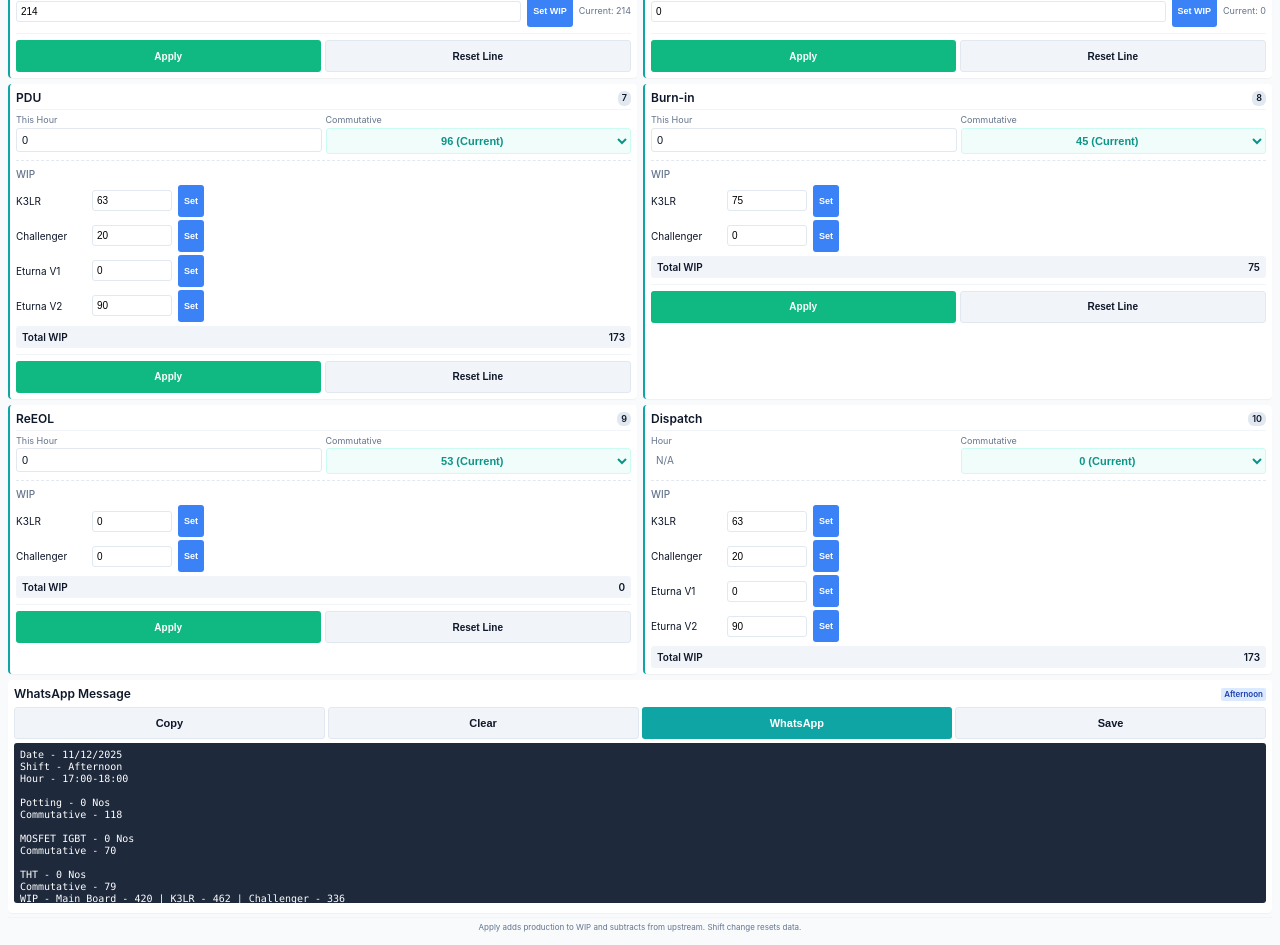
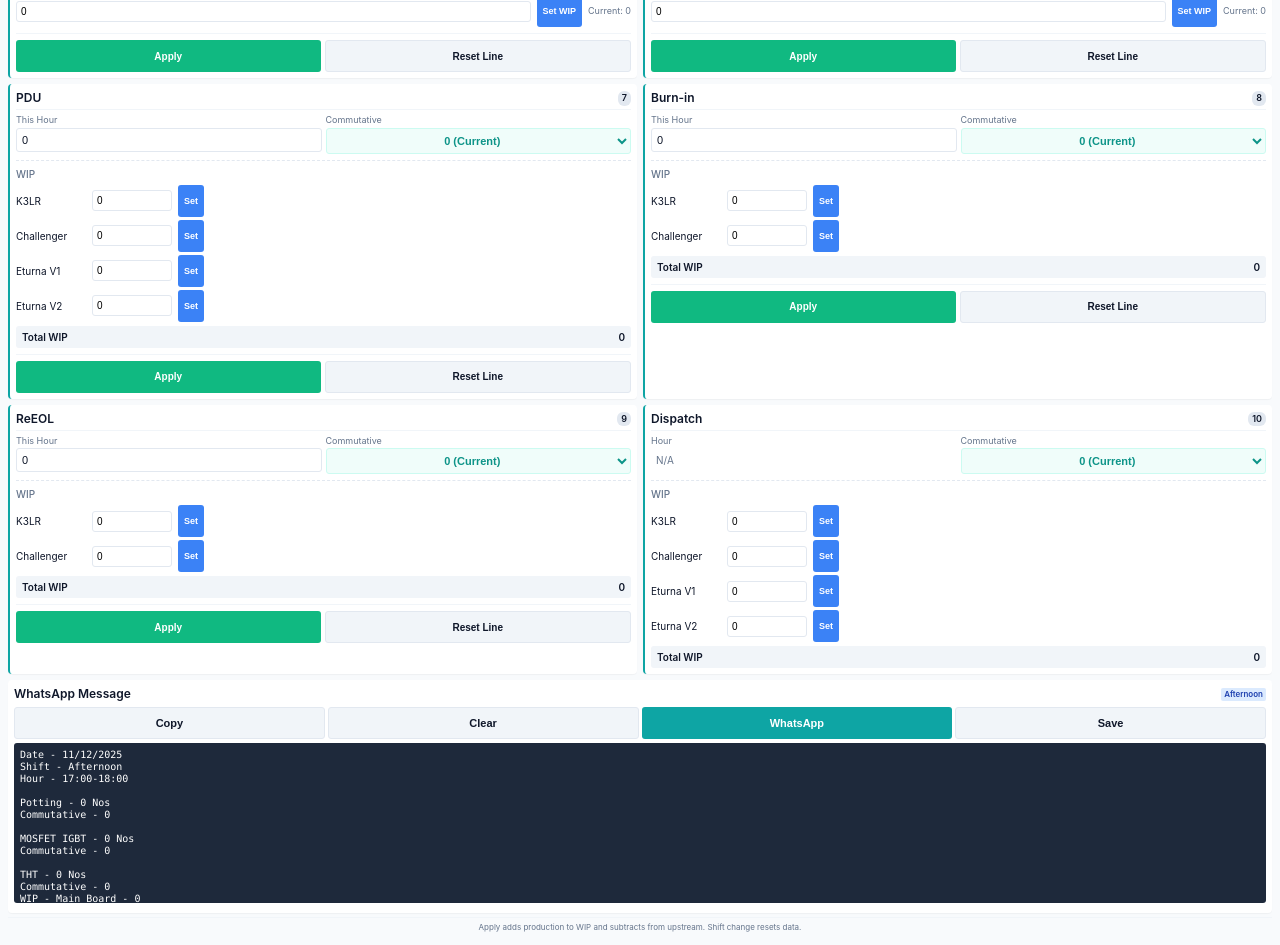
Before and after one commit to pramodthorat7/HourlyUpdate, a plain HTML site: page index.html in a window 1280 px wide. Shown: the part 840-1785 px from the top of the page. Drawn offline with Linux system fonts and the light colour scheme.

Commit message:
Add files via upload

```diff
--- a/index.html
+++ b/index.html
@@ -659,17 +659,18 @@
 
         // Initial state - with sample data for testing
         const initialState = {
-            "Potting": { hourCount: 0, commutativeAuto: 118, wip: 368 },
-            "MOSFET IGBT": { hourCount: 0, commutativeAuto: 70, wip: 28 },
-            "THT": { hourCount: 0, commutativeAuto: 79, modelWip: { mainboard: 420, k3lr: 462, challenger: 336 } },
-            "Conformal Coating": { hourCount: 0, commutativeAuto: 92, modelWip: { mainboard: 420, k3lr: 462, challenger: 336 } },
-            "Pre-housing": { hourCount: 0, commutativeAuto: 76, wip: 214 },
-            "Calibration": { hourCount: 0, commutativeAuto: 28, wip: 0 },
-            "PDU": { hourCount: 0, commutativeAuto: 96, modelWip: { k3lr: 63, challenger: 20, eturna_v1: 0, eturna_v2: 90 } },
-            "Burn-in": { hourCount: 0, commutativeAuto: 45, modelWip: { k3lr: 75, challenger: 0 } },
-            "ReEOL": { hourCount: 0, commutativeAuto: 53, modelWip: { k3lr: 0, challenger: 0 } },
-            "Dispatch": { hourCount: 0, commutativeAuto: 0, modelWip: { k3lr: 63, challenger: 20, eturna_v1: 0, eturna_v2: 90 } }
-        };
+                "Potting": { hourCount: 0, commutativeAuto: 0, wip: 0 },
+                "MOSFET IGBT": { hourCount: 0, commutativeAuto: 0, wip: 0 },
+                "THT": { hourCount: 0, commutativeAuto: 0, modelWip: { mainboard: 0, k3lr: 0, challenger: 0 } },
+                "Conformal Coating": { hourCount: 0, commutativeAuto: 0, modelWip: { mainboard: 0, k3lr: 0, challenger: 0 } },
+                "Pre-housing": { hourCount: 0, commutativeAuto: 0, wip: 0 },
+                "Calibration": { hourCount: 0, commutativeAuto: 0, wip: 0 },
+                "PDU": { hourCount: 0, commutativeAuto: 0, modelWip: { k3lr: 0, challenger: 0, eturna_v1: 0, eturna_v2: 0 } },
+                "Burn-in": { hourCount: 0, commutativeAuto: 0, modelWip: { k3lr: 0, challenger: 0 } },
+                "ReEOL": { hourCount: 0, commutativeAuto: 0, modelWip: { k3lr: 0, challenger: 0 } },
+                "Dispatch": { hourCount: 0, commutativeAuto: 0, modelWip: { k3lr: 0, challenger: 0, eturna_v1: 0, eturna_v2: 0 } }
+            };
+
 
         // App State
         const state = {};
```
